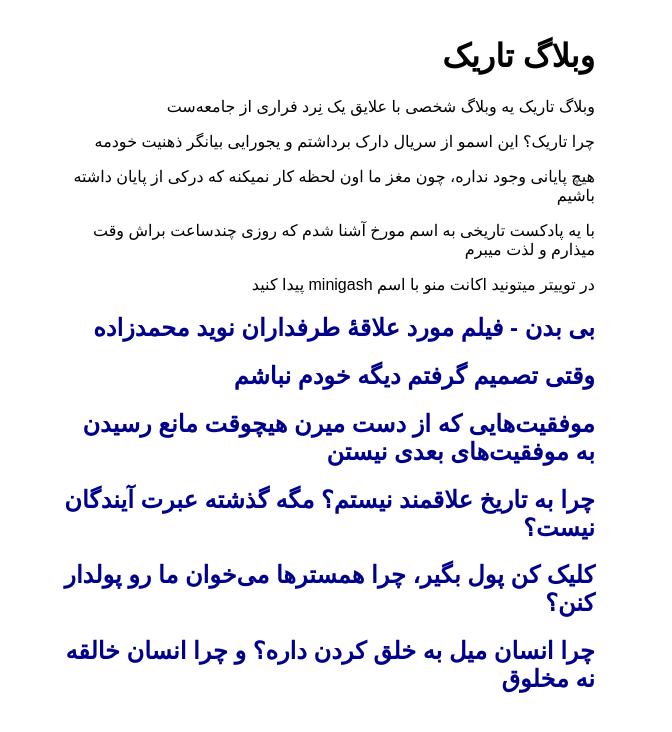
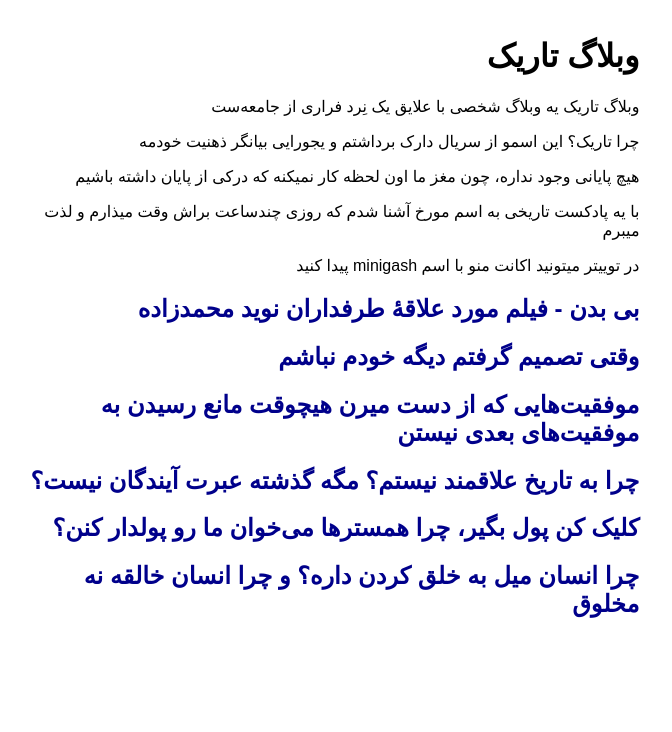
Before and after one commit to darkblog/darkblog.github.io, a Jekyll site: the page built from index.html, in a window 1280 px wide. Shown: the top 732 px of the page, without its empty margins (453-1125 px from the left). Built offline with Jekyll 4.4.1, drawn with Linux system fonts in a browser that asks for light colours.

Commit message:
Update index.html

```diff
--- a/index.html
+++ b/index.html
@@ -8,7 +8,7 @@
 <title>وبلاگ تاریک</title>
 <meta name="description" content="وبلاگ تاریک یه وبلاگ شخصی با علایق یک نِرد فراری از جامعه‌ست">
 <meta name="viewport" content="width=device-width">
-<style>body{font-family:sans-serif;font-size:16px;margin:auto;padding:1em;max-width:60ch}a{text-decoration:none;color:darkblue}</style>
+<style>body{font-family:sans-serif;font-size:16px;margin:auto;padding:1em;max-width:70ch}a{text-decoration:none;color:darkblue}</style>
 </head>
 <body>
 <h1>وبلاگ تاریک</h1>
```
